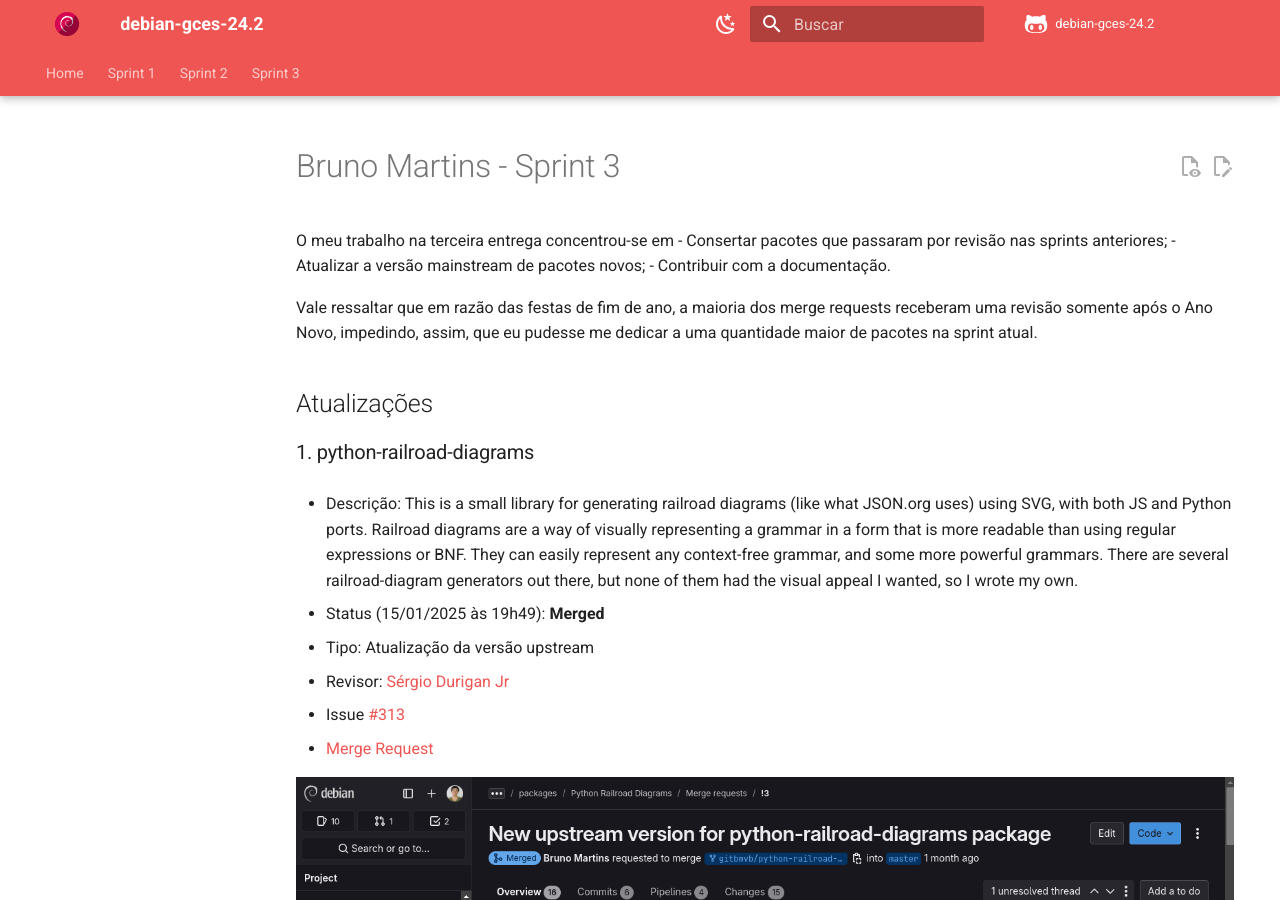
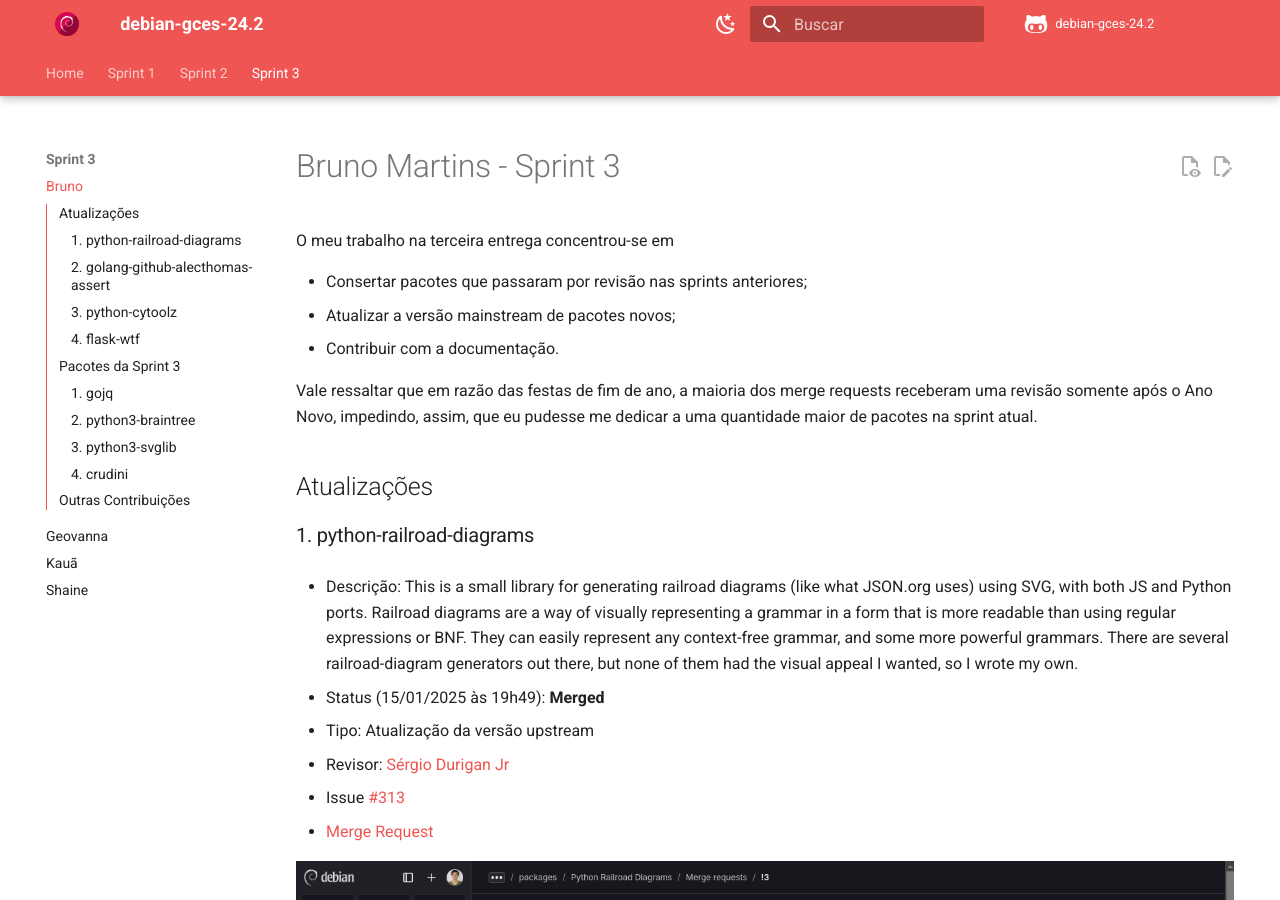
Before and after one commit to gitbmvb/debian-gces-24.2, an MkDocs documentation site: the page built from docs/sprint3/bruno3.md, in a window 1280 px wide and 900 px high. Built offline with MkDocs 1.6.1 and Material for MkDocs 9.7.7, drawn with Linux system fonts in a browser that asks for light colours; comment, search, counter and statistics services are not loaded; some of the changed lines change nothing that is shown.

Commit message:
add: referência index

```diff
--- a/docs/sprint3/bruno3.md
+++ b/docs/sprint3/bruno3.md
@@ -1,5 +1,6 @@
 # Bruno Martins - Sprint 3
 O meu trabalho na terceira entrega concentrou-se em
+
 - Consertar pacotes que passaram por revisão nas sprints anteriores;
 - Atualizar a versão mainstream de pacotes novos;
 - Contribuir com a documentação.
--- a/mkdocs.yml
+++ b/mkdocs.yml
@@ -66,5 +66,7 @@ nav:
     - Luan: sprint2/luan2.md
     - Shaíne: sprint2/shaine2.md
   - Sprint 3:
+    - Bruno: sprint3/bruno3.md
     - Geovanna: sprint3/geovanna3.md
+    - Kauã: sprint3/kaua3.md
     - Shaine: sprint3/shaine3.md
```
